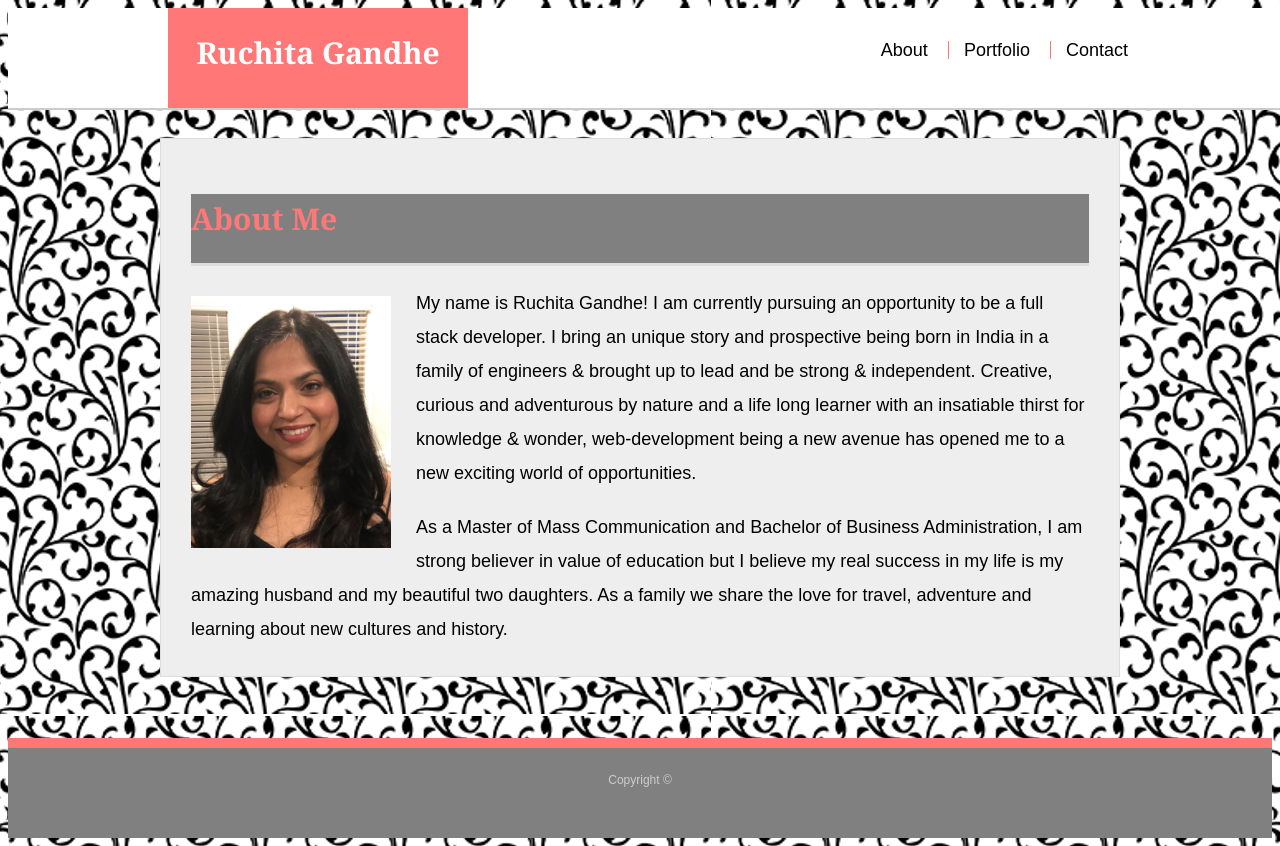
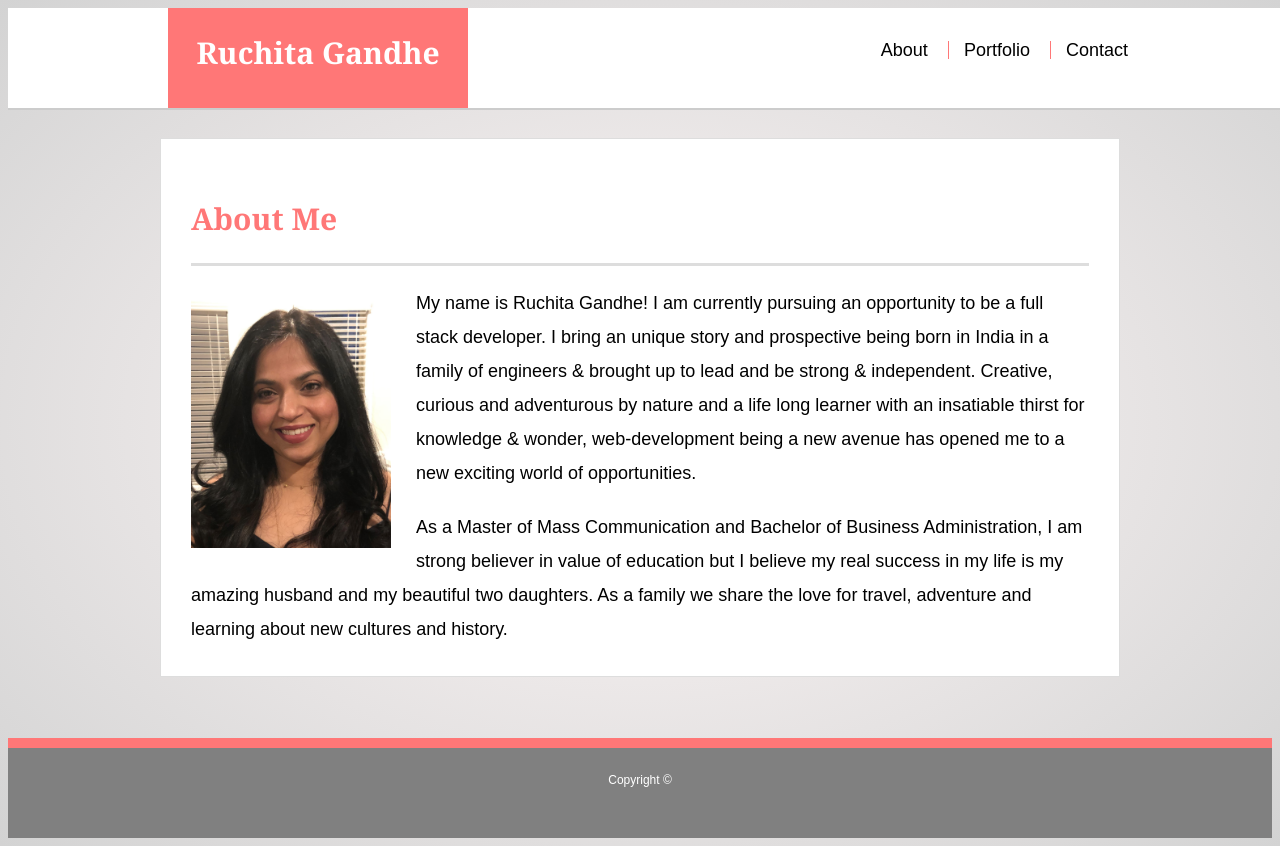
Before and after one commit to Ruchita-G/Responsive-Portfolio, a plain HTML site: page index.html in a window 1280 px wide. Drawn offline with Linux system fonts and the light colour scheme.

Commit message:
background change

```diff
--- a/assets/css/style.css
+++ b/assets/css/style.css
@@ -2,7 +2,7 @@ body {
   font-family: Arial, "Helvetica Neue", Helvetica, sans-serif;
   font-size: 18px;
   line-height: 34px;
-  background: url("../images/Picture.png");
+  background-image: radial-gradient(rgb(255, 248, 248), lightgray);
 }
 
 * {
@@ -38,7 +38,6 @@ h3 {
 }
 
 h1 {
-  background: gray;
   padding-bottom: 20px;
   font-size: 30px;
   line-height: 49px;
@@ -103,7 +102,6 @@ footer {
   clear: both;
   font-size: 12px;
   color: #ffffff;
-  color: #cccccc;
   text-align: center;
   background: gray;
   border-top: 10px solid rgb(255, 119, 119);
@@ -130,7 +128,7 @@ h3, h2 {
   max-width: 960px;
   padding: 30px;
   margin: 0 0 40px;
-  background: #eeeeee;
+  background: white;
   border: 1px solid #dddddd;
 }
 
```
Also changed, not shown: assets/images/Picture1.png (deleted), assets/images/picture.png (deleted), assets/images/technics-q-c-640-480-5.jpg (deleted), assets/images/technics-q-c-640-480-7.jpg (deleted), assets/images/technics-q-c-640-480-9.jpg (deleted).
